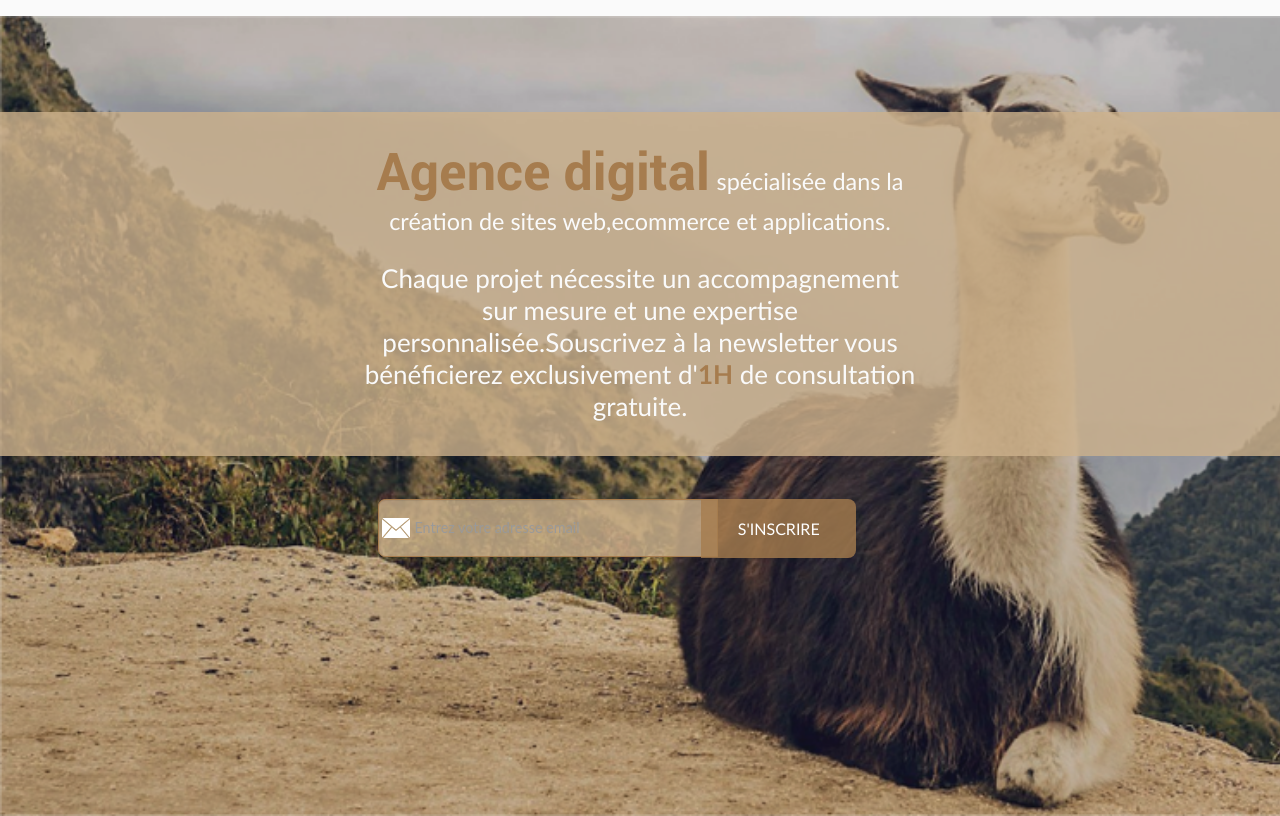
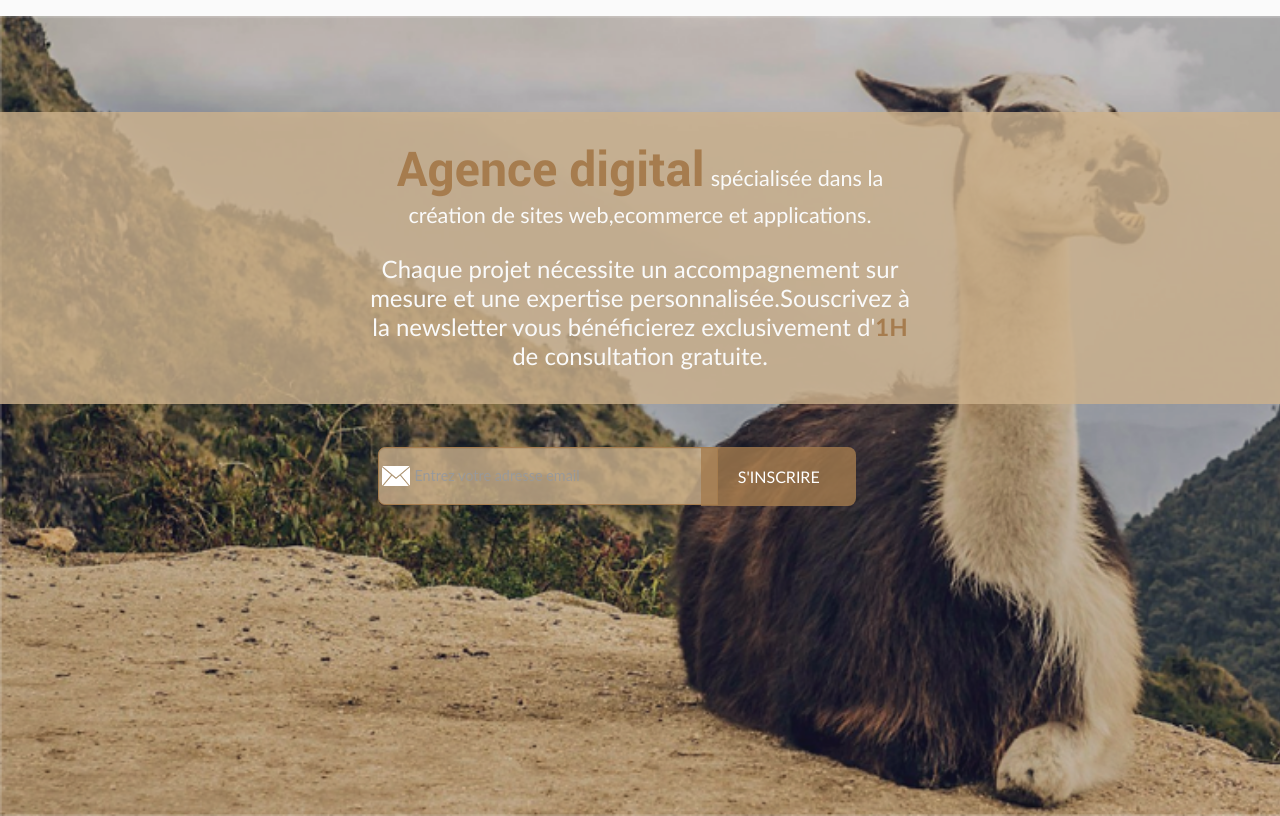
Before and after one commit to beicm/beicm.github.io, a PHP site: page / in a window 1280 px wide. Shown: the part 59-875 px from the top of the page. Run offline with PHP 8.4, Linux system fonts and the light colour scheme; style sheets or scripts are compiled from the project's sources; some web fonts are replaced.

Commit message:
update font

```diff
--- a/assets/css/bei_style.less
+++ b/assets/css/bei_style.less
@@ -67,7 +67,7 @@ $$$$$$$$$$$$		$$$$$$$$$$$$        $$$$$$$$$$
 
 /*========================== FONTS ==================================*/
 
-@font_text:normal 1.625em 'lato-light',Trebuchet MS,Lucida Console ,sans-serif ,Helvetica;
+@font_text:normal 1.5em 'lato-light',Trebuchet MS,Lucida Console ,sans-serif ,Helvetica;
 @font_text_input:normal .9em 'lato',Trebuchet MS,Lucida Console ,sans-serif ,Helvetica;
 @color_text:#fafafa;
 @COLOR_BTN:rgba(166,124,78,.8);
```
